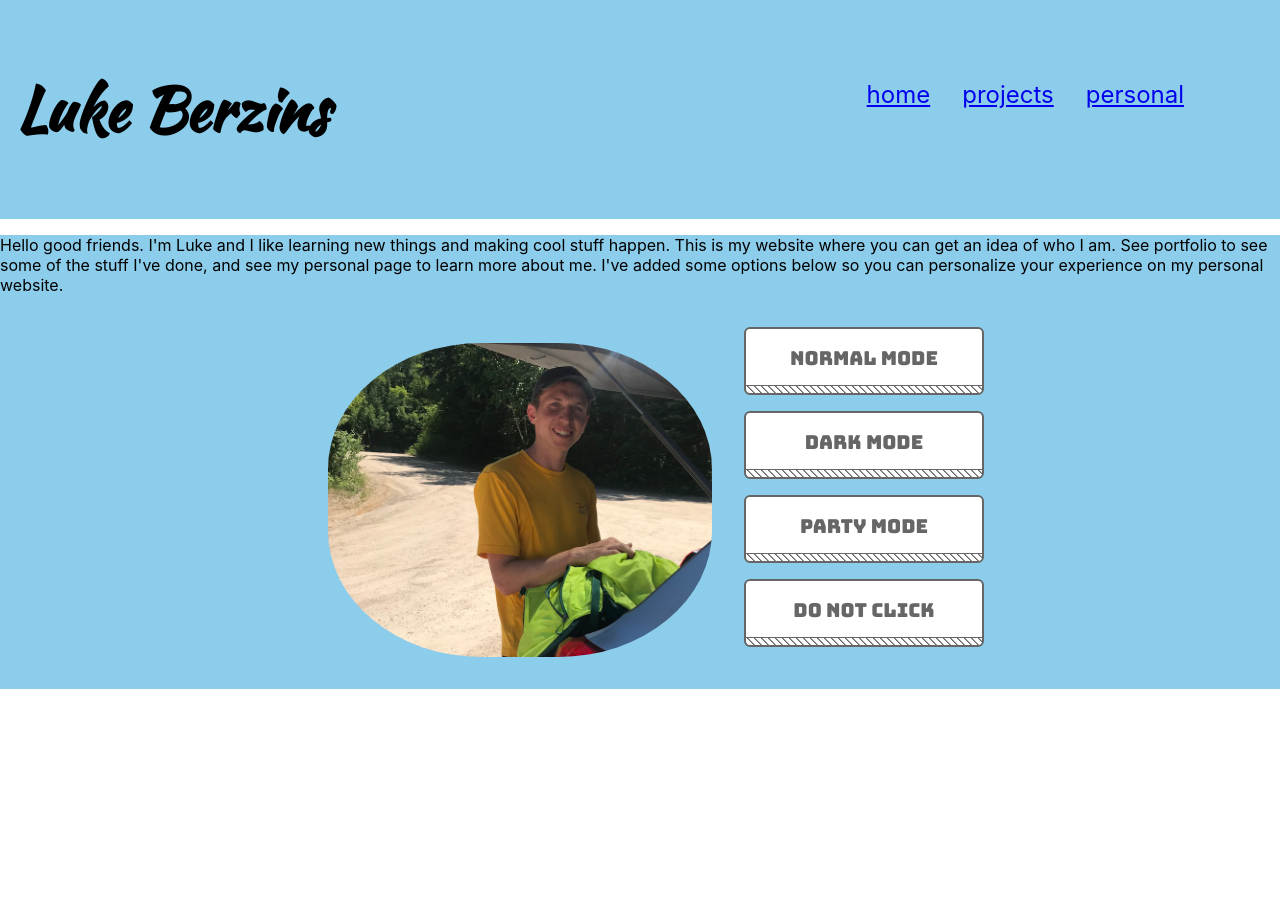
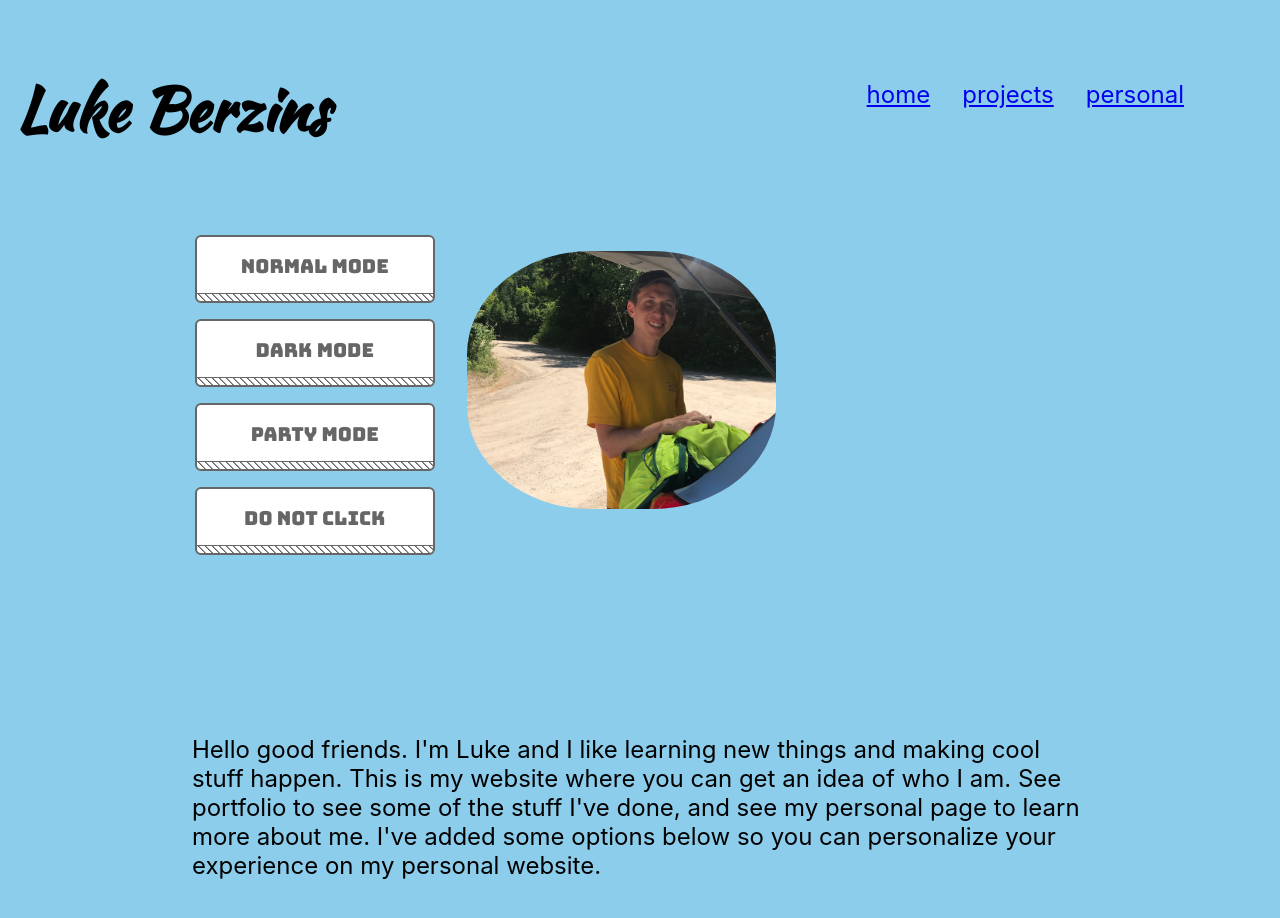
Before and after one commit to Luke-Berzins/lukeberzins, a React (Create React App) app: page / in a window 1280 px wide. Shown: the top 918 px of the page. Before the commit the page ends 800 px from the top, so only its background shows below. Built offline with nearby package versions, Linux system fonts and the light colour scheme.

Commit message:
home page css now has full coverage of background and spacing of main elements

```diff
--- a/src/pages/home/Home.jsx
+++ b/src/pages/home/Home.jsx
@@ -9,17 +9,19 @@ export default function Home(props) {
 
   return (
     <div className={theme}>
-      <div className="personal-text">
-      {cat ? <p>Hello good friends. I'm fatcat and I like to eat. Everything Luke owns is mine and now this website is mine.</p> : <p>Hello good friends. I'm Luke and I like learning new things and making cool stuff happen. This is my website where you can get an idea of who I am. See portfolio to see some of the stuff I've done, and see my personal page to learn more about me. I've added some options below so you can personalize your experience on my personal website.</p>}
-      </div>
+      <div className='body-container'>
         <div className="personal-block">
-        {cat ? <img alt="good-looking-dude" src="kitty/kitty-main.jpeg"></img> : <img alt="good-looking-dude" src="me.jpeg"></img>}
           <div className="theme-buttons">
                     <button className="btn btn--stripe" onClick={() => toggleTheme('default')}  >Normal Mode</button>
                     <button className="btn btn--stripe" onClick={() => toggleTheme('dark')} >Dark Mode</button>
                     <button className="btn btn--stripe" onClick={() => toggleTheme('party')}  >Party Mode</button>
                     <button className="btn btn--stripe" onClick={() => toggleCat()}>{cat ?  'please click' : 'do not click'}</button>
           </div>
+          {cat ? <img alt="good-looking-dude" src="kitty/kitty-main.jpeg"></img> : <img alt="good-looking-dude" src="me.jpeg"></img>}
+        </div>
+        <div className="personal-text">
+        {cat ? <p>Hello good friends. I'm fatcat and I like to eat. Everything Luke owns is mine and now this website is mine. You can still click aroung to see some projects and learn more about my servant.</p> : <p>Hello good friends. I'm Luke and I like learning new things and making cool stuff happen. This is my website where you can get an idea of who I am. See portfolio to see some of the stuff I've done, and see my personal page to learn more about me. I've added some options below so you can personalize your experience on my personal website.</p>}
+        </div>
       </div>
     </div>
   )
--- a/src/pages/home/Home.scss
+++ b/src/pages/home/Home.scss
@@ -1,6 +1,6 @@
 $defaultBackground: rgb(140, 205, 235);
 $darkBackground: rgb(119, 118, 118);
-$partyBackground: rgb(199, 123, 209);
+$partyBackground: rgba(215, 155, 223, 0.856);
 $color-gray: #666;
 $color-black: #000;
 $stripe-height: 7px;
@@ -11,21 +11,33 @@ $border-color: $color-gray;
 $border-color-hover: $color-black;
 
 
+.body-container {
+  display:flex;
+  flex-direction: column;
+  justify-content: flex-start;
+  align-items: baseline;
+  height: 100rem;
+    .personal-text {
+      font-size: x-large;
+      margin-left: 15%;
+      margin-right: 15%;
+    }
+}
 
 .personal-block {
   display: flex;
   justify-content: center;
+  margin-bottom: 0%;
   img {
     border-radius: 40%;
-    max-width: 30%;
-    max-height: 30%;
+    max-width: 50%;
+    max-height: 50%;
     margin: 2rem;
   }
   .theme-buttons {
     margin-top: 1rem;
   }
 }
-
 
 
 @mixin reset-button {
@@ -58,7 +70,10 @@ $border-color-hover: $color-black;
   .personal-text {
     background-color: $defaultBackground;
   }
-
+  p {
+    background-color: $defaultBackground;
+    margin-top: 0;
+  }
   .btn {
     @include reset-button;
     display: block;
@@ -121,6 +136,10 @@ $border-color-hover: $color-black;
 .dark {
   background-color: $darkBackground;
   color: white;
+  p {
+    background-color: $darkBackground;
+    margin-top: 0;
+  }
     .btn {
       @include reset-button;
       display: block;
@@ -201,7 +220,10 @@ $border-color-hover: $color-black;
       animation: rotation 20s infinite linear;
 
     }
-
+    p {
+      $partyBackground: rgb(137, 65, 146);
+      margin-top: 0;
+    }
 
     .btn {
       @include reset-button;
```
Lines whose indentation alone changed are shown as unchanged.
